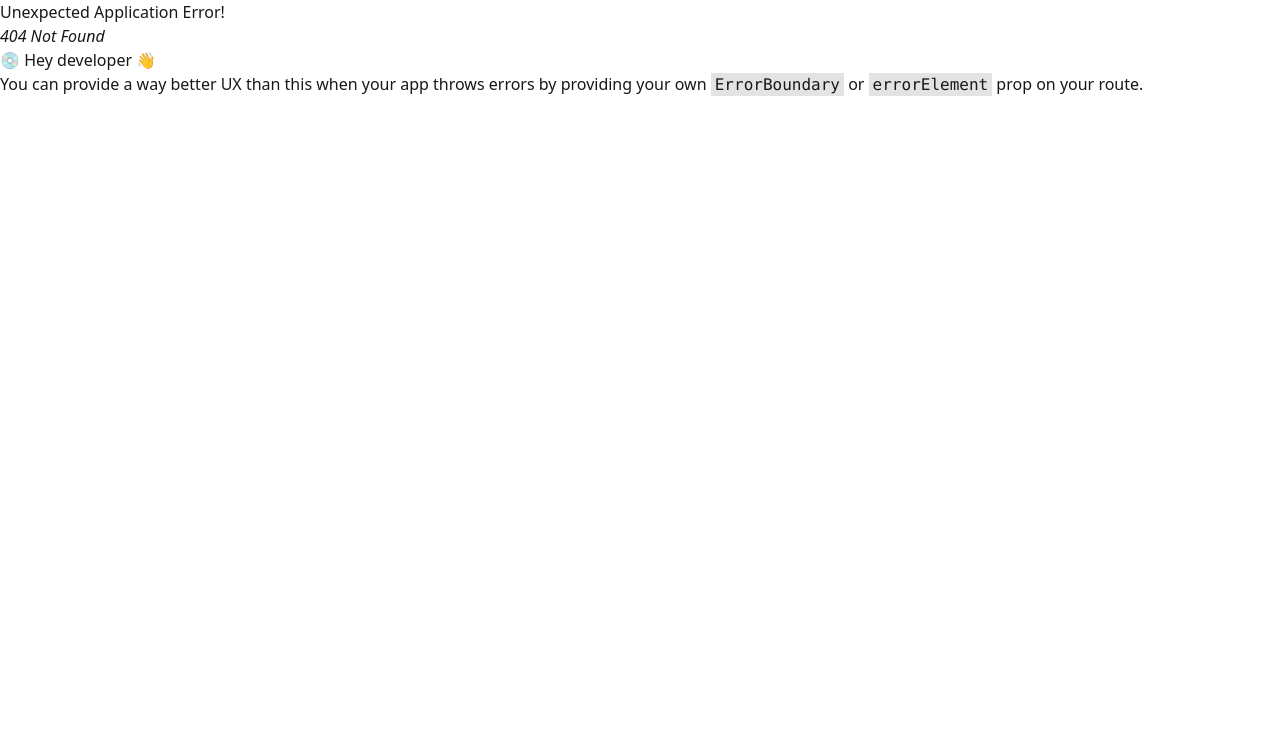
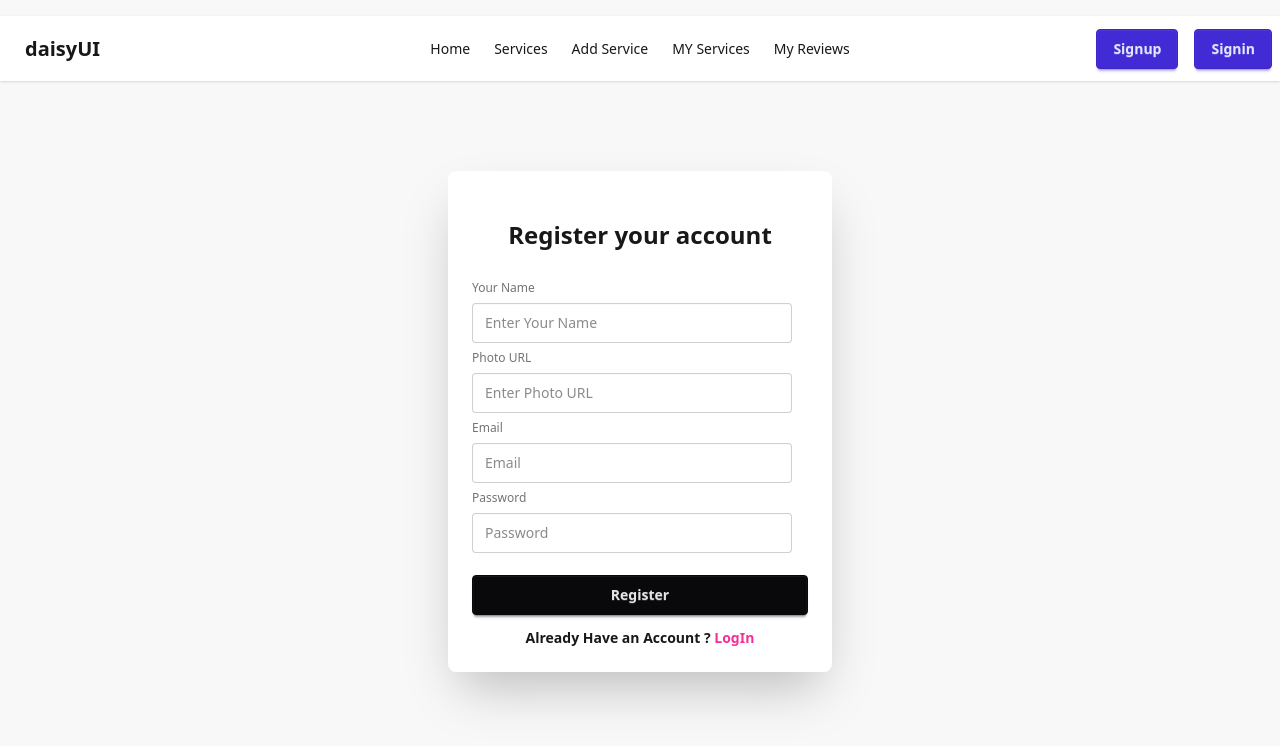
Before and after one commit to khairul-islam-k/service-review-11, a React (Vite) app: page /auth/register in a window 1280 px wide. Before the commit this address had no page. Shown: the top 746 px of the page. Built offline with nearby package versions, Linux system fonts and the light colour scheme.

Commit message:
login and register design

```diff
--- /dev/null
+++ b/src/LayOut/AuthLayOut.jsx
@@ -0,0 +1,18 @@
+import React from 'react';
+import NavBar from './NavBar';
+import { Outlet } from 'react-router';
+
+const AuthLayOut = () => {
+    return (
+        <div className='bg-base-200 h-screen'>
+            <header className='pt-4'>
+                <NavBar></NavBar>
+            </header>
+            <div className='h-17/20 flex justify-center items-center'>
+               <Outlet></Outlet>
+            </div>
+        </div>
+    );
+};
+
+export default AuthLayOut;
--- a/src/LayOut/NavBar.jsx
+++ b/src/LayOut/NavBar.jsx
@@ -1,5 +1,5 @@
 import React from 'react';
-import { NavLink } from 'react-router';
+import { Link, NavLink } from 'react-router';
 
 const NavBar = () => {
     const links = <>
@@ -30,8 +30,8 @@ const NavBar = () => {
           </ul>
         </div>
         <div className="navbar-end">
-          <button className="btn btn-primary mr-1 lg:mr-4">Signup</button>
-          <button className="btn btn-primary">Signin</button>
+          <Link to='/auth/register'><button className="btn btn-primary mr-1 lg:mr-4">Signup</button></Link>
+          <Link to='/auth/login'><button className="btn btn-primary">Signin</button></Link>
         </div>
       </div>
     );
--- a/src/pages/Home/Home.jsx
+++ b/src/pages/Home/Home.jsx
@@ -1,6 +1,9 @@
 import React from 'react';
+import { useLoaderData } from 'react-router';
 
 const Home = () => {
+    const data = useLoaderData();
+    console.log(data);
     return (
         <div>
             Home
--- /dev/null
+++ b/src/pages/auth/Login.jsx
@@ -0,0 +1,26 @@
+import React from 'react';
+import { Link } from 'react-router';
+
+const Login = () => {
+    return (
+        <div className="card bg-base-100 w-full max-w-sm shrink-0 shadow-2xl lg:pt-12 pt-7">
+            <h3 className='text-2xl font-bold text-center'>Login your account</h3>
+      <div className="card-body">
+        <form className="fieldset">
+          <label className="label">Email</label>
+          <input name='email' type="email" className="input" placeholder="Email" required />
+          <label className="label">Password</label>
+          <input name='password' type="password" className="input" placeholder="Password" required />
+          <div><a className="link link-hover">Forgot password?</a></div>
+          <button className="btn btn-neutral mt-4">Login</button>
+        </form>
+        <p className='font-semibold text-center'>Dont’t Have An Account ? <Link className='text-secondary' to='/auth/register'>Register</Link></p>
+        {/* {
+          error && <p className='text-center text-red-500'>{error}</p>
+        } */}
+      </div>
+    </div>
+    );
+};
+
+export default Login;
--- /dev/null
+++ b/src/pages/auth/Register.jsx
@@ -0,0 +1,37 @@
+import React from 'react';
+import { Link } from 'react-router';
+
+const Register = () => {
+    return (
+        <div className="card bg-base-100 w-full max-w-sm shrink-0 shadow-2xl lg:pt-12 pt-7">
+            <h3 className='text-2xl font-bold text-center'>Register your account</h3>
+      <div className="card-body">
+        <form className="fieldset">
+
+          <label className="label">Your Name</label>
+          <input name='name' type="text" className="input" placeholder="Enter Your Name" required />
+          {/* {
+            nameError && <p className='text-red-500'>{nameError}</p>
+          } */}
+
+
+          <label className="label">Photo URL</label>
+          <input name='url' type="text" className="input" placeholder="Enter Photo URL" />
+
+             {/* email */}
+          <label className="label">Email</label>
+          <input name='email' type="email" className="input" placeholder="Email" required />
+
+            {/* password */}
+          <label className="label">Password</label>
+          <input name='password' type="password" className="input" placeholder="Password" required />
+
+          <button type='submit' className="btn btn-neutral mt-4">Register</button>
+        </form>
+        <p className='font-semibold text-center'>Already Have an Account ? <Link className='text-secondary' to='/auth/login'>LogIn</Link></p>
+      </div>
+    </div>
+    );
+};
+
+export default Register;
--- a/src/routes/Routes.jsx
+++ b/src/routes/Routes.jsx
@@ -5,6 +5,9 @@ import Services from "../pages/Services/Services";
 import AddService from "../pages/AddService/AddService";
 import MyServices from "../pages/MyServices/MyServices";
 import MyReviews from "../pages/MyReview/MyReviews";
+import AuthLayOut from "../LayOut/AuthLayOut";
+import Login from "../pages/auth/Login";
+import Register from "../pages/auth/Register";
 
 export const router = createBrowserRouter([
   {
@@ -13,7 +16,8 @@ export const router = createBrowserRouter([
     children: [
       {
         index: true,
-        Component: Home
+        Component: Home,
+        loader: () => fetch('/service.json')
       },
       {
         path: 'services',
@@ -33,4 +37,18 @@ export const router = createBrowserRouter([
       }
     ]
   },
+  {
+    path: 'auth',
+    Component: AuthLayOut,
+    children: [
+      {
+        path: 'login',
+        Component: Login
+      },
+      {
+        path: 'register',
+        Component: Register
+      }
+    ]
+  }
 ]);
```
